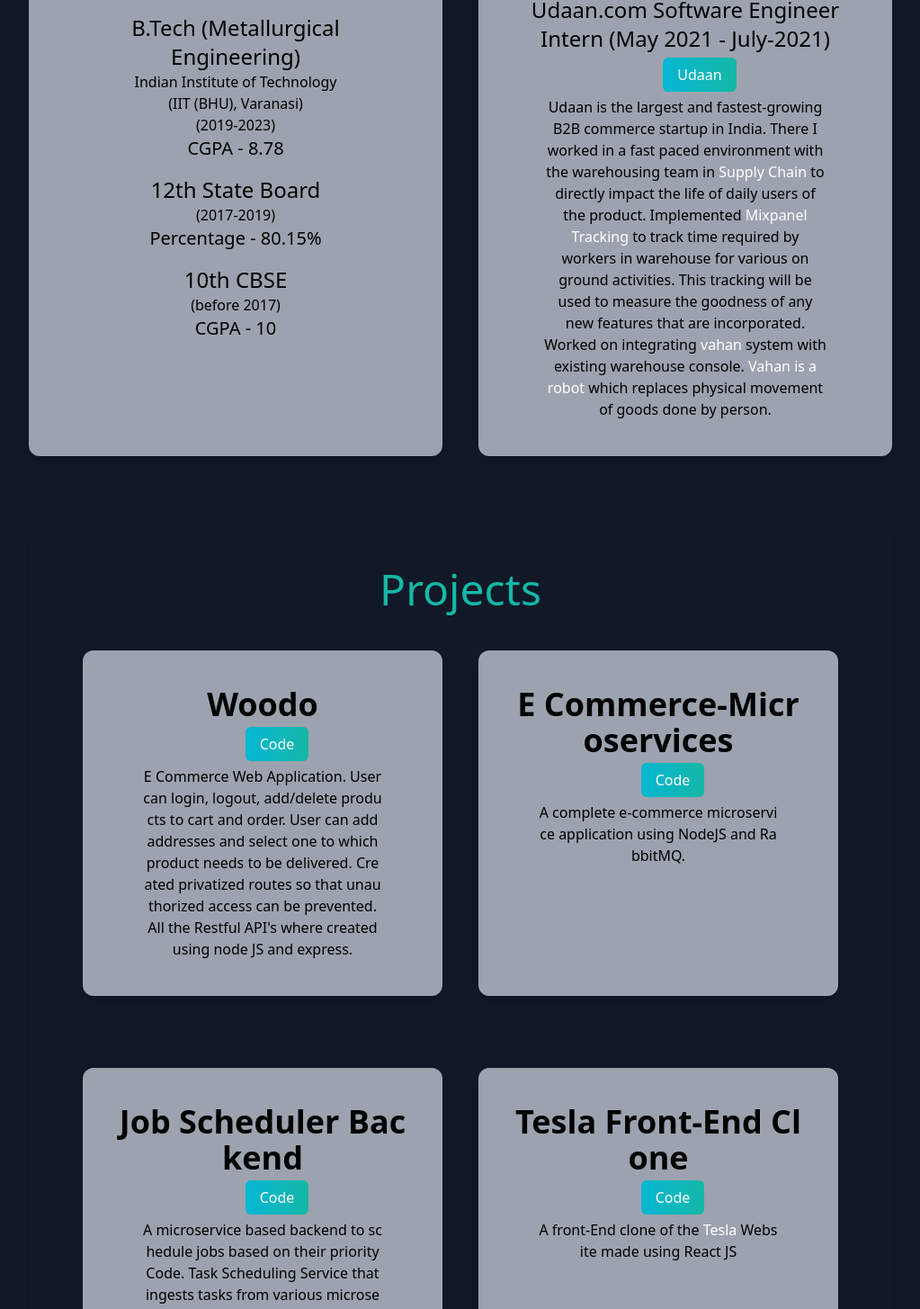
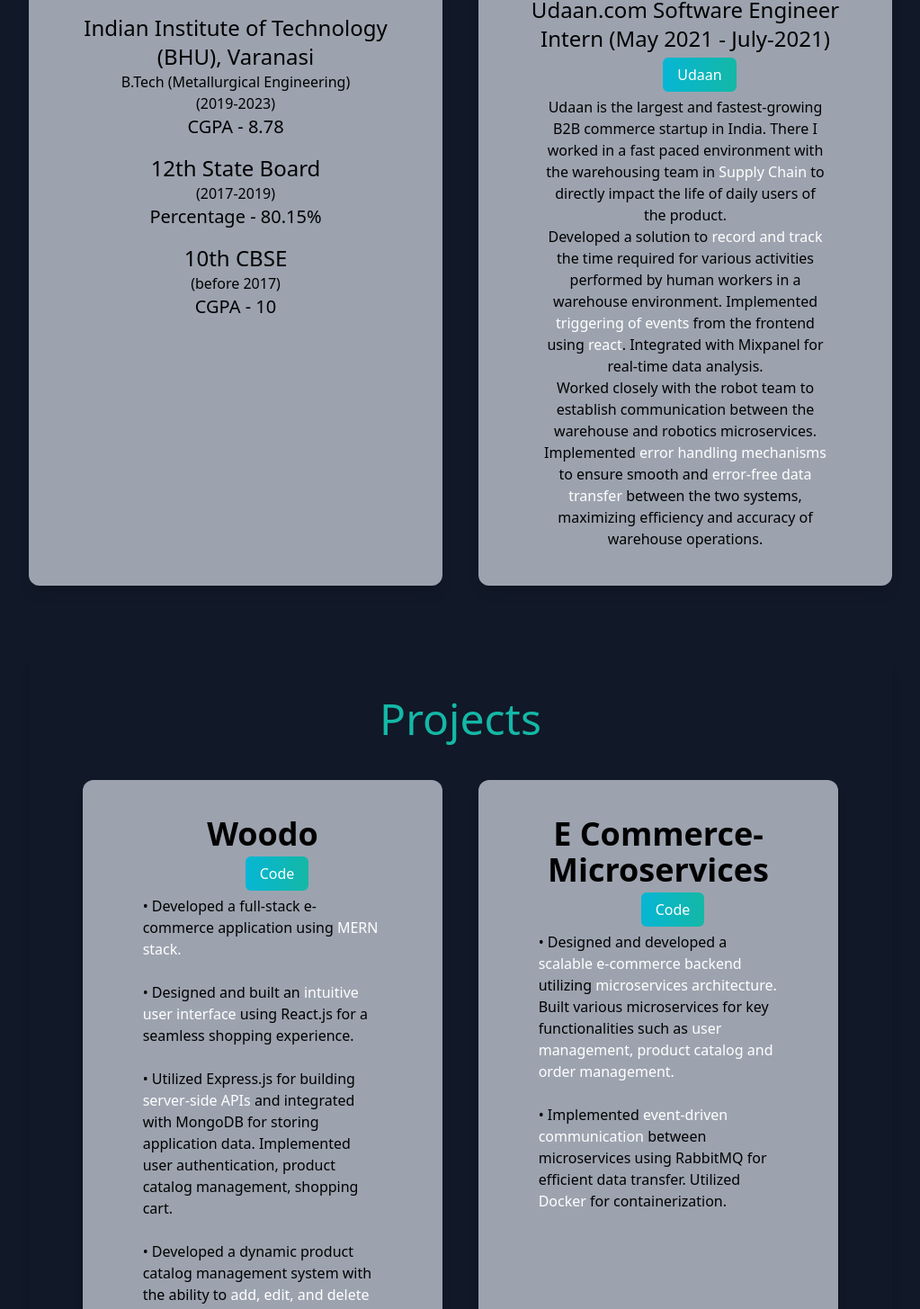
Before and after one commit to Yash-271120/portfolio, a Next.js app: page /portfolio/ in a window 1280 px wide. Shown: the part 1325-2780 px from the top of the page at 90% size, without its empty margins (128-1151 px from the left). Built offline with nearby package versions, Linux system fonts and the light colour scheme.

Commit message:
Updated projects

```diff
--- a/pages/index.js
+++ b/pages/index.js
@@ -20,7 +20,10 @@ export default function Home() {
         <title>Yash Patil Portfolio</title>
         <meta name="description" content="Generated by create next app" />
         <meta name="viewport" content="width=device-width, initial-scale=1" />
-        <link rel="icon" href={`${process.env.NEXT_PUBLIC_FAVICON}/favicon.ico`} />
+        <link
+          rel="icon"
+          href={`${process.env.NEXT_PUBLIC_FAVICON}/favicon.ico`}
+        />
       </Head>
       <main className=" bg-white px-10 md:px-20 lg:px-40 dark:bg-gray-900">
         <section className=" h-screen">
@@ -38,7 +41,7 @@ export default function Home() {
               <li>
                 <a
                   className="bg-gradient-to-r from-cyan-500 to-teal-500 text-white px-4 py-2 rounded-md ml-8"
-                  href="https://drive.google.com/file/d/1u7wGMbbH7Mhz9bmv3384VEcngMnF-k1q/view?usp=share_link"
+                  href="https://drive.google.com/file/d/1_Wxy1x_IShUpZs44kVKVE8lSX5FfE4DT/view?usp=share_link"
                   target="_blank"
                 >
                   Resume
@@ -85,10 +88,9 @@ export default function Home() {
                 <h3 className="text-4xl sm:text-5xl py-1">Education</h3>
                 <div className=" my-4 mt-5">
                   <h5 className="text-xl sm:text-2xl">
-                    B.Tech (Metallurgical Engineering)
+                    Indian Institute of Technology (BHU), Varanasi
                   </h5>
-                  <h6>Indian Institute of Technology</h6>
-                  <h6>(IIT (BHU), Varanasi)</h6>
+                  <h6>B.Tech (Metallurgical Engineering)</h6>
                   <h6>(2019-2023)</h6>
                   <h6 className="text-l sm:text-xl">CGPA - 8.78</h6>
                 </div>
@@ -124,30 +126,48 @@ export default function Home() {
                     Supply Chain
                   </span>{" "}
                   to directly impact the life of daily users of the product.
-                  Implemented{" "}
+                  <p>
+                    Developed a solution to{" "}
                     <span className="text-teal-500 dark:text-white">
-                    Mixpanel Tracking
+                      record and track
                     </span>{" "}
-                  to track time required by workers in warehouse for various on
-                  ground activities. This tracking will be used to measure the
-                  goodness of any new features that are incorporated. Worked on
-                  integrating{" "}
-                  <span className="text-teal-500 dark:text-white">vahan</span>{" "}
-                  system with existing warehouse console.{" "}
+                    the time required for various activities performed by human
+                    workers in a warehouse environment. Implemented{" "}
                     <span className="text-teal-500 dark:text-white">
-                    Vahan is a robot
+                      triggering of events
                     </span>{" "}
-                  which replaces physical movement of goods done by person.
+                    from the frontend using{" "}
+                    <span className="text-teal-500 dark:text-white">react</span>
+                    . Integrated with Mixpanel for real-time data analysis.
+                  </p>
+                  <p>
+                    Worked closely with the robot team to establish
+                    communication between the warehouse and robotics
+                    microservices. Implemented{" "}
+                    <span className="text-teal-500 dark:text-white">
+                      error handling mechanisms
+                    </span>{" "}
+                    to ensure smooth and{" "}
+                    <span className="text-teal-500 dark:text-white">
+                      error-free data transfer
+                    </span>{" "}
+                    between the two systems, maximizing efficiency and accuracy
+                    of warehouse operations.
+                  </p>
                 </p>
               </div>
             </div>
 
             <div>
               <div className="text-center shadow-lg p-2 sm:p-10 rounded-xl my-10 ">
-                <h3 className="text-4xl sm:text-5xl py-1 dark:text-teal-500">Projects</h3>
+                <h3 className="text-4xl sm:text-5xl py-1 dark:text-teal-500">
+                  Projects
+                </h3>
                 <div className="lg:flex">
                   <div className=" text-center dark:border-cyan-500 border-4 sm:border-none sm:shadow-lg p-1 sm:p-10 rounded-xl my-10 mx-5 basis-1/2  dark:bg-gray-400 break-all">
-                    <h5 className="text-3xl sm:text-4xl font-bold mb-3 mx-auto">Woodo</h5>
+                    <h5 className="text-3xl sm:text-4xl break-normal font-bold mb-3 mx-auto">
+                      Woodo
+                    </h5>
                     <a
                       className="bg-gradient-to-r from-cyan-500 to-teal-500 text-white px-4 py-2 rounded-md ml-8 my-20"
                       href="https://github.com/Yash-271120/Woodo"
@@ -155,18 +175,49 @@ export default function Home() {
                     >
                       Code
                     </a>
-                    <p className=" text-gray-800 w-10/12 mx-auto mt-3 dark:text-black">
-                      E Commerce Web Application. User can login, logout,
-                      add/delete products to cart and order. User can add
-                      addresses and select one to which product needs to be
-                      delivered. Created privatized routes so that unauthorized
-                      access can be prevented. All the Restful API's where
-                      created using node JS and express.{" "}
+                    <p className=" text-gray-800 w-10/12 break-normal text-left mx-auto mt-3 dark:text-black">
+                      <p>
+                        • Developed a full-stack e-commerce application using{" "}
+                        <span className="text-teal-500 dark:text-white">
+                          MERN stack.
+                        </span>
+                      </p>
+                      <br></br>
+                      <p>
+                        • Designed and built an{" "}
+                        <span className="text-teal-500 dark:text-white">
+                          intuitive user interface
+                        </span>{" "}
+                        using React.js for a seamless shopping experience.
+                      </p>
+                      <br></br>
+                      <p>
+                        • Utilized Express.js for building{" "}
+                        <span className="text-teal-500 dark:text-white">
+                          server-side APIs
+                        </span>{" "}
+                        and integrated with MongoDB for storing application
+                        data. Implemented user authentication, product catalog
+                        management, shopping cart.
+                      </p>
+                      <br></br>
+                      <p>
+                        • Developed a dynamic product catalog management system
+                        with the ability to{" "}
+                        <span className="text-teal-500 dark:text-white">
+                          add, edit, and delete
+                        </span>{" "}
+                        products. Created a shopping cart system to allow users
+                        to add and{" "}
+                        <span className="text-teal-500 dark:text-white">
+                          manage products in real-time.
+                        </span>
+                      </p>
                     </p>
                   </div>
 
                   <div className=" text-center dark:border-cyan-500 border-4 sm:border-none sm:shadow-lg p-1 sm:p-10 rounded-xl my-10 mx-5 basis-1/2  dark:bg-gray-400 break-all">
-                    <h5 className="text-3xl sm:text-4xl font-bold mb-3 mx-auto">
+                    <h5 className="text-3xl sm:text-4xl break-normal font-bold mb-3 mx-auto">
                       E Commerce-Microservices
                     </h5>
                     <a
@@ -176,16 +227,42 @@ export default function Home() {
                     >
                       Code
                     </a>
-                    <p className=" text-gray-800 w-10/12 mx-auto mt-3 dark:text-black">
-                      A complete e-commerce microservice application using
-                      NodeJS and RabbitMQ.
+                    <p className=" text-gray-800 break-normal text-left w-10/12 mx-auto mt-3 dark:text-black">
+                      <p>
+                        • Designed and developed a{" "}
+                        <span className="text-teal-500 dark:text-white">
+                          scalable e-commerce backend
+                        </span>{" "}
+                        utilizing{" "}
+                        <span className="text-teal-500 dark:text-white">
+                          microservices architecture.
+                        </span>{" "}
+                        Built various microservices for key functionalities such
+                        as{" "}
+                        <span className="text-teal-500 dark:text-white">
+                          user management, product catalog and order management.
+                        </span>
+                      </p>
+                      <br></br>
+                      <p>
+                        • Implemented{" "}
+                        <span className="text-teal-500 dark:text-white">
+                          event-driven communication
+                        </span>{" "}
+                        between microservices using RabbitMQ for efficient data
+                        transfer. Utilized{" "}
+                        <span className="text-teal-500 dark:text-white">
+                          Docker
+                        </span>{" "}
+                        for containerization.
+                      </p>
                     </p>
                   </div>
                 </div>
 
                 <div className="lg:flex">
                   <div className=" text-center dark:border-cyan-500 border-4 sm:border-none sm:shadow-lg p-1 sm:p-10 rounded-xl my-10 mx-5 basis-1/2  dark:bg-gray-400 break-all">
-                    <h5 className="text-3xl sm:text-4xl font-bold mb-3 mx-auto">
+                    <h5 className="text-3xl break-normal sm:text-4xl font-bold mb-3 mx-auto">
                       Job Scheduler Backend
                     </h5>
                     <a
@@ -195,33 +272,74 @@ export default function Home() {
                     >
                       Code
                     </a>
-                    <p className=" text-gray-800 w-10/12 mx-auto mt-3 dark:text-black">
-                      A microservice based backend to schedule jobs based on
-                      their priority Code. Task Scheduling Service that ingests
-                      tasks from various microservices and then schedules their
-                      execution.
+                    <p className=" text-gray-800 text-left break-normal w-10/12 mx-auto mt-3 dark:text-black">
+                      <p>
+                        • Developed a job scheduler backend using{" "}
+                        <span className="text-teal-500 dark:text-white">
+                          microservices architecture.
+                        </span>{" "}
+                        Designed and implemented microservices for{" "}
+                        <span className="text-teal-500 dark:text-white">
+                          job scheduling, execution.
+                        </span>{" "}
+                        Utilized RabbitMQ for{" "}
+                        <span className="text-teal-500 dark:text-white">
+                          asynchronous communication between microservices.
+                        </span>
+                      </p>
+                      <br></br>
+                      <p>
+                        • Implemented a distributed task{" "}
+                        <span className="text-teal-500 dark:text-white">
+                          queue
+                        </span>{" "}
+                        using Redis for scheduling and execution. Utilized{" "}
+                        <span className="text-teal-500 dark:text-white">
+                          Docker
+                        </span>{" "}
+                        for containerization.
+                      </p>
                     </p>
                   </div>
 
                   <div className=" text-center dark:border-cyan-500 border-4 sm:border-none sm:shadow-lg p-1 sm:p-10 rounded-xl my-10 mx-5 basis-1/2  dark:bg-gray-400 break-all">
-                    <h5 className="text-3xl sm:text-4xl font-bold mb-3 mx-auto">
-                      Tesla Front-End Clone
+                    <h5 className="text-3xl break-normal sm:text-4xl font-bold mb-3 mx-auto">
+                      Inventory management frontend
                     </h5>
                     <a
                       className="bg-gradient-to-r from-cyan-500 to-teal-500 text-white px-4 py-2 rounded-md ml-8 my-20"
-                      href="https://www.tesla.com/"
+                      href="https://github.com/Yash-271120/online-thela"
                       target="_blank"
                     >
                       Code
                     </a>
-                    <p className=" text-gray-800 w-10/12 mx-auto mt-3 dark:text-black">
-                      A front-End clone of the{" "}
+                    <p className=" text-gray-800 break-normal text-left w-10/12 mx-auto mt-3 dark:text-black">
+                      <p>
+                        • Developed a{" "}
                         <span className="text-teal-500 dark:text-white">
-                        <a href="https://www.tesla.com/" target="_blank">
-                          Tesla
-                        </a>
+                          user-friendly and responsive
                         </span>{" "}
-                      Website made using React JS{" "}
+                        inventory management system frontend using next.js .
+                        Implemented real-time updates and optimized the system
+                        for{" "}
+                        <span className="text-teal-500 dark:text-white">
+                          performance and scalability.
+                        </span>
+                      </p>
+                      <br></br>
+                      <p>
+                        • Designed and implemented various features such as{" "}
+                        <span className="text-teal-500 dark:text-white">
+                          inventory management(CRUD) and real-time
+                          notifications.
+                        </span>{" "}
+                        Conducted thorough{" "}
+                        <span className="text-teal-500 dark:text-white">
+                          testing and debugging
+                        </span>{" "}
+                        to ensure high availability and a smooth user
+                        experience.
+                      </p>
                     </p>
                   </div>
                 </div>
@@ -231,10 +349,16 @@ export default function Home() {
         </section>
         <section>
           <div className=" text-center p-10 my-10 rounded-xl">
-            <h3 className="text-4xl sm:text-5xl py-1 font-bold dark:text-white">Skills</h3>
-            <h6 className=" lg:text-xl dark:text-white text-xs sm:text-l">(Always ready to learn more)</h6>
+            <h3 className="text-4xl sm:text-5xl py-1 font-bold dark:text-white">
+              Skills
+            </h3>
+            <h6 className=" lg:text-xl dark:text-white text-xs sm:text-l">
+              (Always ready to learn more)
+            </h6>
             <div>
-              <h5 className="text-4xl sm:text-5xl py-5 font-semibold dark:text-white">Languages</h5>
+              <h5 className="text-4xl sm:text-5xl py-5 font-semibold dark:text-white">
+                Languages
+              </h5>
               <div className="flex justify-center my-5 mr-5">
                 <div className="bg-gradient-to-r from-cyan-500 to-teal-500 text-white px-4 py-2 rounded-md ml-8 lg:text-xl">
                   JavaScript
@@ -246,7 +370,9 @@ export default function Home() {
             </div>
 
             <div>
-              <h5 className="text-4xl sm:text-5xl py-5 font-semibold dark:text-white">Tools</h5>
+              <h5 className="text-4xl sm:text-5xl py-5 font-semibold dark:text-white">
+                Tools
+              </h5>
               <div className="flex justify-center my-5 mr-5 flex-wrap gap-6">
                 <div className="bg-gradient-to-r from-cyan-500 to-teal-500 text-white px-4 py-2 rounded-md ml-8 mx-5 lg:text-xl">
                   Node JS
@@ -276,7 +402,9 @@ export default function Home() {
             </div>
 
             <div>
-              <h5 className="text-4xl sm:text-5xl py-5 font-semibold dark:text-white">Reverse Proxies</h5>
+              <h5 className="text-4xl sm:text-5xl py-5 font-semibold dark:text-white">
+                Reverse Proxies
+              </h5>
               <div className="flex justify-center my-5 mr-5 flex-wrap gap-6">
                 <div className="bg-gradient-to-r from-cyan-500 to-teal-500 text-white px-4 py-2 rounded-md ml-8 mx-5 lg:text-xl">
                   Ngnix
@@ -285,7 +413,9 @@ export default function Home() {
             </div>
 
             <div>
-              <h5 className="text-4xl sm:text-5xl py-5 font-semibold dark:text-white">Devops Tools</h5>
+              <h5 className="text-4xl sm:text-5xl py-5 font-semibold dark:text-white">
+                Devops Tools
+              </h5>
               <div className="flex justify-center my-5 mr-5 flex-wrap gap-6">
                 <div className="bg-gradient-to-r from-cyan-500 to-teal-500 text-white px-4 py-2 rounded-md ml-8 mx-5 lg:text-xl">
                   Docker
@@ -294,7 +424,9 @@ export default function Home() {
             </div>
 
             <div>
-              <h5 className="text-4xl sm:text-5xl py-5 font-semibold dark:text-white">Databases</h5>
+              <h5 className="text-4xl sm:text-5xl py-5 font-semibold dark:text-white">
+                Databases
+              </h5>
               <div className="flex justify-center my-5 mr-5 flex-wrap gap-6">
                 <div className="bg-gradient-to-r from-cyan-500 to-teal-500 text-white px-4 py-2 rounded-md ml-8 mx-5 lg:text-xl">
                   Mongo DB
@@ -303,7 +435,9 @@ export default function Home() {
             </div>
 
             <div>
-              <h5 className="text-4xl sm:text-5xl py-5 font-semibold dark:text-white">Others</h5>
+              <h5 className="text-4xl sm:text-5xl py-5 font-semibold dark:text-white">
+                Others
+              </h5>
               <div className="flex justify-center my-5 mr-5 flex-wrap gap-6">
                 <div className="bg-gradient-to-r from-cyan-500 to-teal-500 text-white px-4 py-2 rounded-md ml-8 mx-5 lg:text-xl">
                   HTML
@@ -313,8 +447,6 @@ export default function Home() {
                 </div>
               </div>
             </div>
-
-
           </div>
         </section>
       </main>
```
Lines whose indentation alone changed are shown as unchanged.
